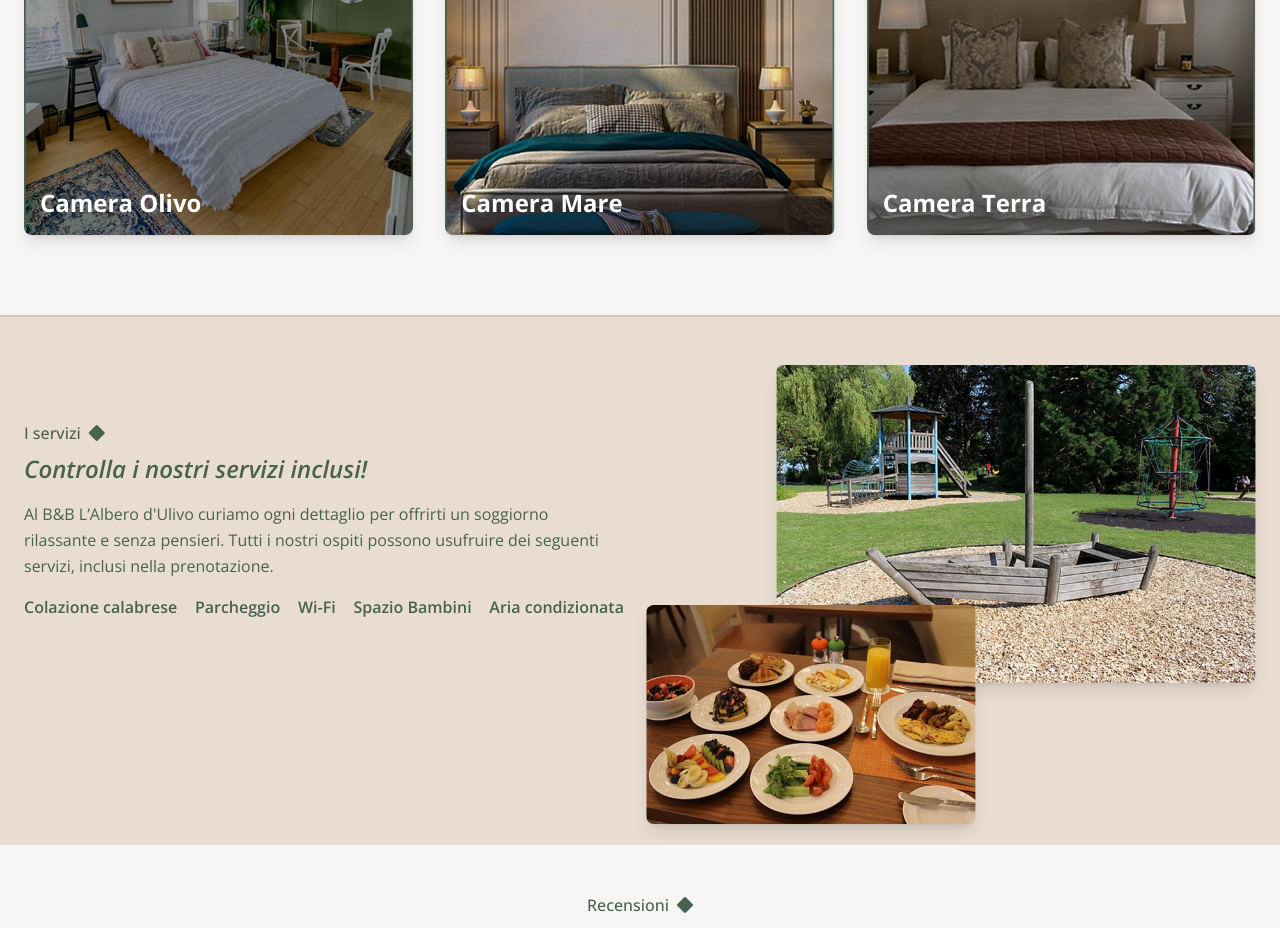
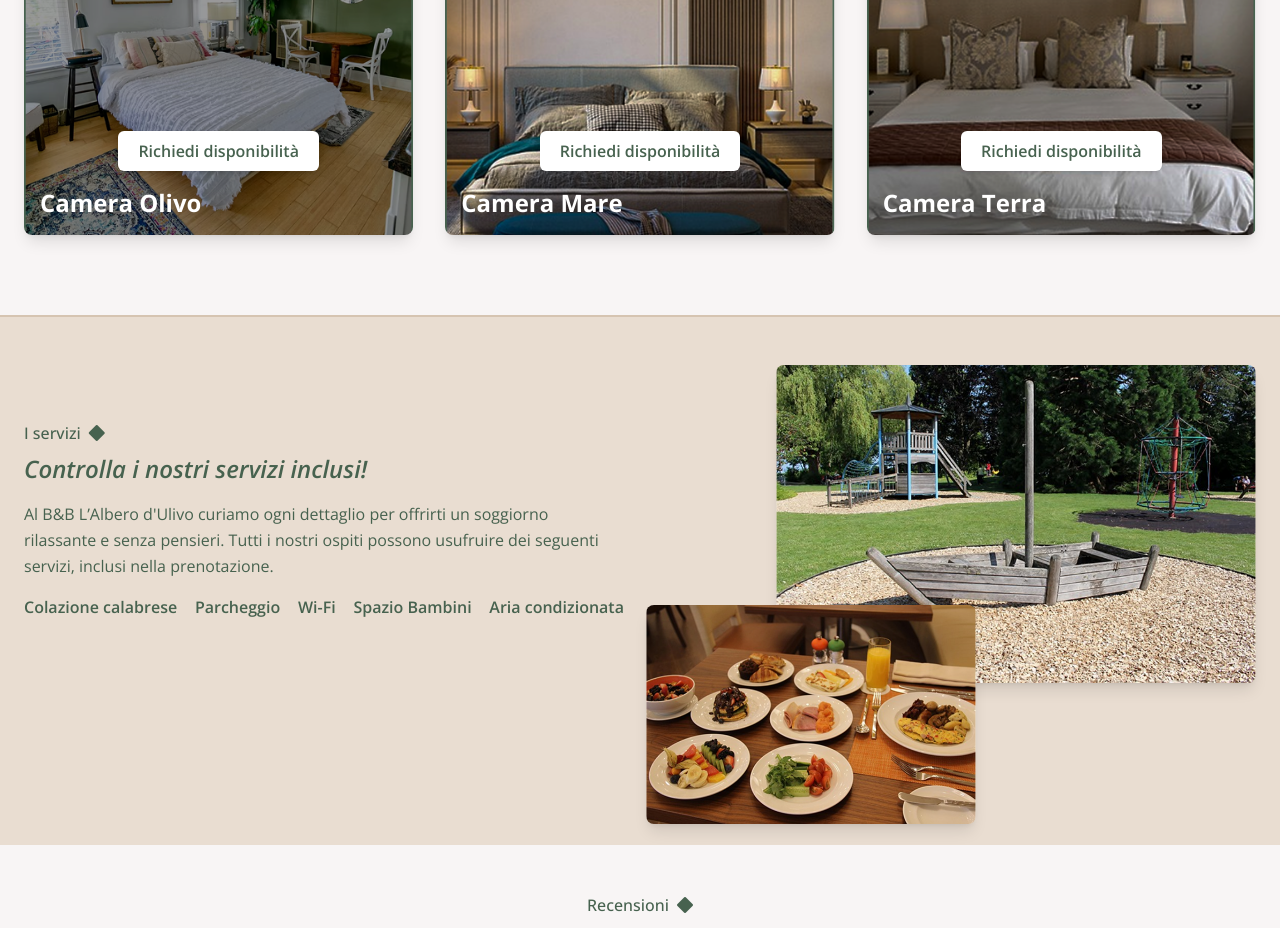
Before and after one commit to MarLory/B-B-L-albero-d-Ulivo, a React (Vite) app: page / in a window 1280 px wide. Shown: the part 1780-2708 px from the top of the page. Built offline with nearby package versions, Linux system fonts and the light colour scheme.

Commit message:
Update RoomCard.jsx

```diff
--- a/src/components/molecules/RoomCard.jsx
+++ b/src/components/molecules/RoomCard.jsx
@@ -30,12 +30,32 @@ export default function RoomCard({ imageSrc, imageName, price, description }) {
             <div className="hidden md:block absolute bottom-4 left-4 text-white text-2xl font-bold">
                 {imageName}
             </div>
+
+                {/* Pulsante per DESKTOP, centrato sopra il nome della camera */}
+            <div className="hidden md:flex absolute inset-x-0 bottom-16 justify-center">
+                <a
+                    href="#contatti"
+                    aria-label={`Richiedi disponibilità per ${imageName}`}
+                    className="bg-white text-[var(--text-primario)] px-5 py-2 rounded-md font-semibold shadow-md hover:bg-gray-100 transition"
+                >
+                    Richiedi disponibilità
+                </a>
+            </div>
  </article>
             {/* Contenuto per MOBILE */}
             <div className="md:hidden bg-white p-4">
                 <Subtitle className="not-italic font-bold">{imageName}</Subtitle>
                 <Description className="mt-1">{description}</Description>
                 <p className="text-[var(--text-primario)] font-semibold">{price} € / notte</p>
+
+                 {/* Pulsante per MOBILE */}
+                <a
+                    href="#contatti"
+                    aria-label={`Richiedi disponibilità per ${imageName}`}
+                    className="mt-3 block w-full text-center bg-[var(--text-primario)] text-white px-4 py-2 rounded-md font-semibold"
+                >
+                    Richiedi disponibilità
+                </a>
             </div>
 
 
```
